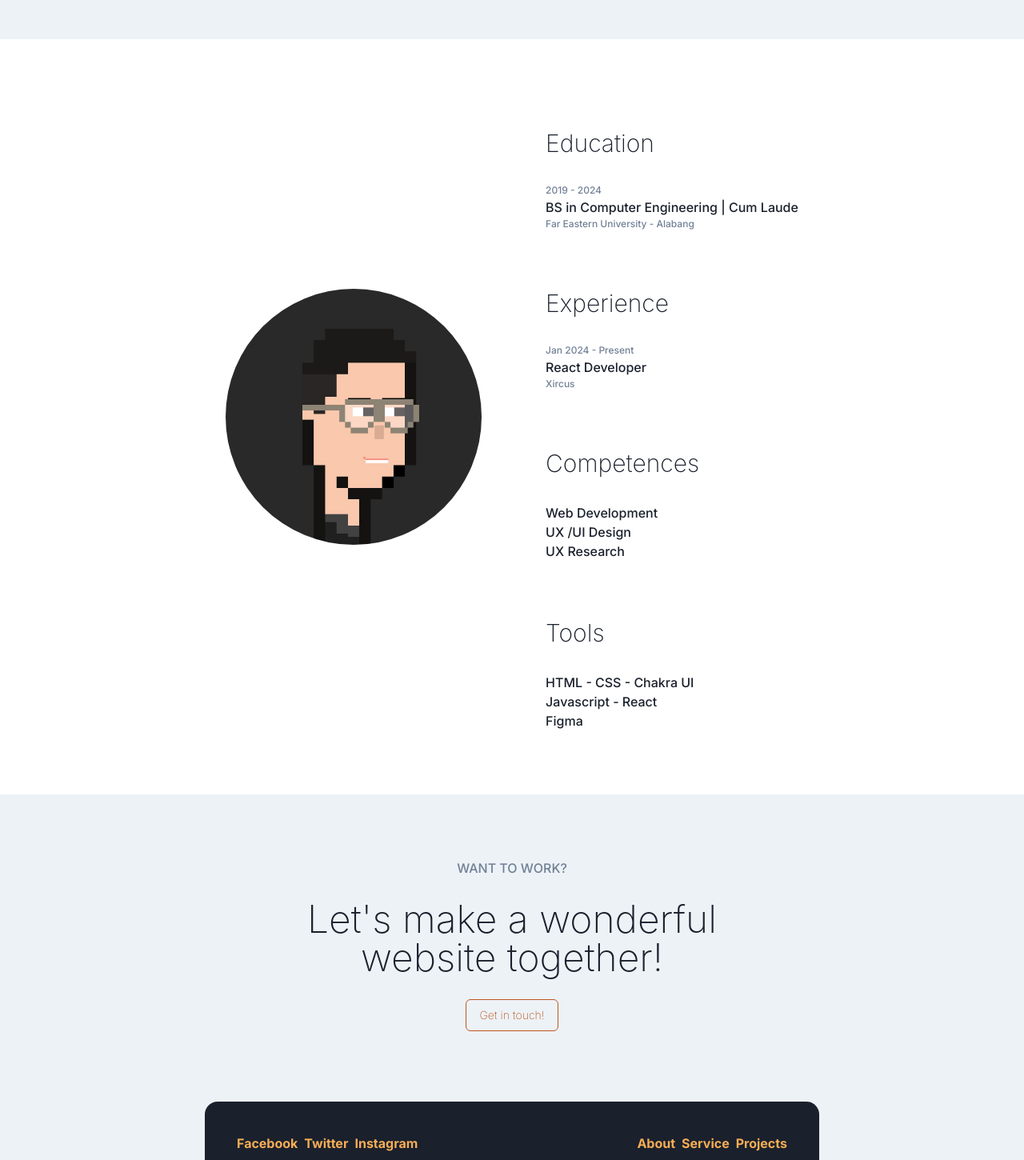
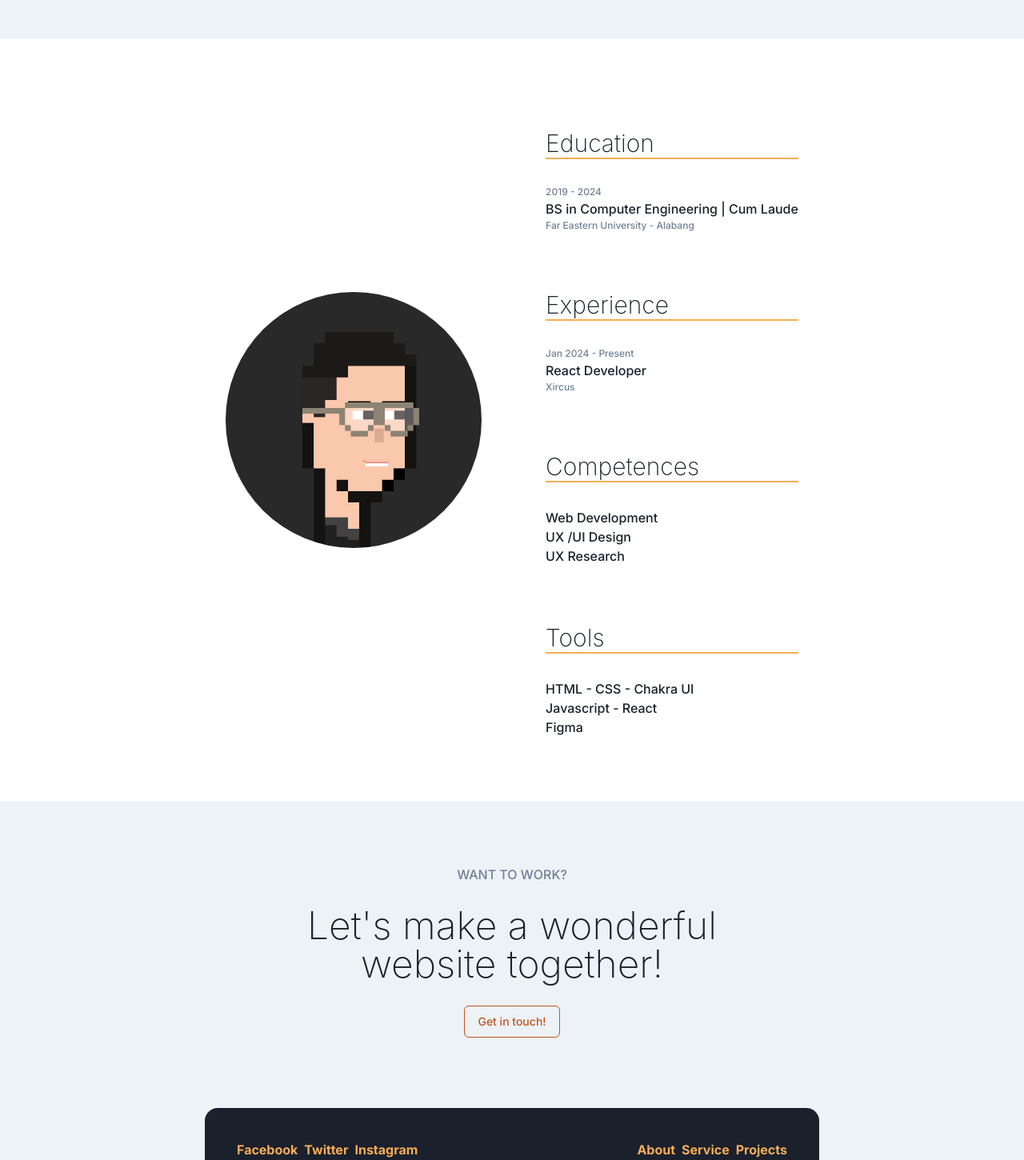
Before and after one commit to kylevasquezz/xircus-portfolio, a Next.js app: page / in a window 1280 px wide. Shown: the part 680-2130 px from the top of the page at 80% size. Built offline with nearby package versions, Linux system fonts and the light colour scheme.

Commit message:
added underline on education component

```diff
--- a/src/app/components/Education.jsx
+++ b/src/app/components/Education.jsx
@@ -7,28 +7,28 @@ const Education = () => {
       <Image src="/avatar.jpeg" fallbackSrc="https://via.placeholder.com/300" boxSize="20rem" borderRadius="full" alt='avatar' />
       <Stack spacing={10}>
         <Box>
-          <Heading fontWeight={200} size="lg" py={8}>Education</Heading>
+          <Heading fontWeight={200} size="lg" my={8} borderBottom="2px solid #F6AD55">Education</Heading>
           <Text fontWeight={500} fontSize="xs" color="gray.500">2019 - 2024</Text>
           <Text fontWeight={500} fontSize="md" >BS in Computer Engineering | Cum Laude</Text>
           <Text fontWeight={500} fontSize="xs" color="gray.500">Far Eastern University - Alabang</Text>
         </Box>
 
         <Box>
-          <Heading fontWeight={200} size="lg" py={8}>Experience</Heading>
+          <Heading fontWeight={200} size="lg" my={8} borderBottom="2px solid #F6AD55">Experience</Heading>
           <Text fontWeight={500} fontSize="xs" color="gray.500">Jan 2024 - Present</Text>
           <Text fontWeight={500} fontSize="md" >React Developer</Text>
           <Text fontWeight={500} fontSize="xs" color="gray.500">Xircus</Text>
         </Box>
 
         <Box>
-          <Heading fontWeight={200} size="lg" py={8}>Competences</Heading>
+          <Heading fontWeight={200} size="lg" my={8} borderBottom="2px solid #F6AD55">Competences</Heading>
           <Text fontWeight={500} fontSize="md" >Web Development</Text>
           <Text fontWeight={500} fontSize="md" >UX /UI Design</Text>
           <Text fontWeight={500} fontSize="md" >UX Research</Text>
         </Box>
 
         <Box>
-          <Heading fontWeight={200} size="lg" py={8}>Tools</Heading>
+          <Heading fontWeight={200} size="lg" my={8} borderBottom="2px solid #F6AD55">Tools</Heading>
           <Text fontWeight={500} fontSize="md" >HTML - CSS - Chakra UI</Text>
           <Text fontWeight={500} fontSize="md" >Javascript - React</Text>
           <Text fontWeight={500} fontSize="md" >Figma</Text>
--- a/src/app/components/Footer.jsx
+++ b/src/app/components/Footer.jsx
@@ -6,7 +6,7 @@ const Footer = () => {
     <VStack bg="gray.100" py={20} paddingBottom={0}>
       <Text fontWeight={500} color="gray.500" align="center">WANT TO WORK?</Text>
       <Heading fontWeight={200} align="center" size="2xl" my={5}>Let&apos;s make a wonderful <br /> website together!</Heading>
-      <Button variant="outline" fontWeight={200} fontSize="sm" colorScheme="orange">Get in touch!</Button>
+      <Button variant="outline" fontWeight={500} fontSize="sm" colorScheme="orange">Get in touch!</Button>
 
       <HStack
         w="60%"
```
